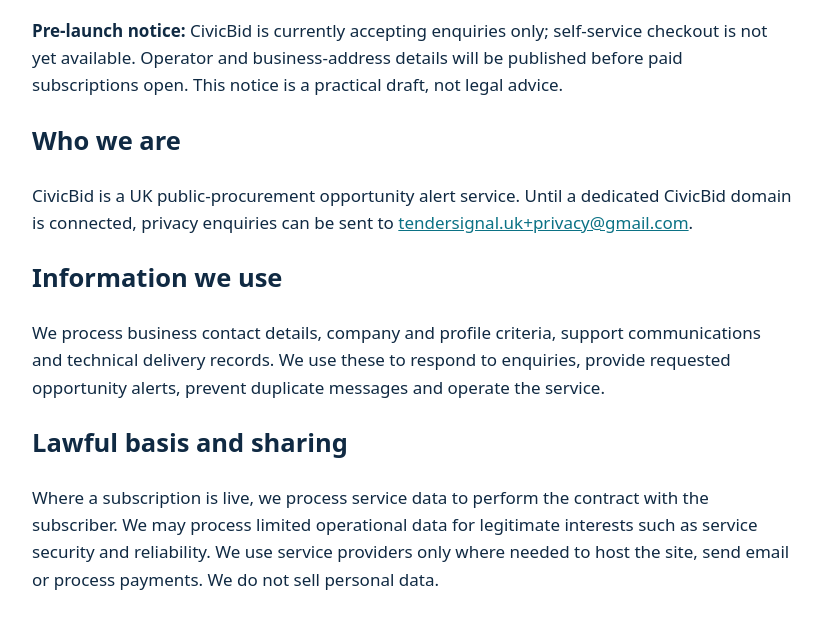
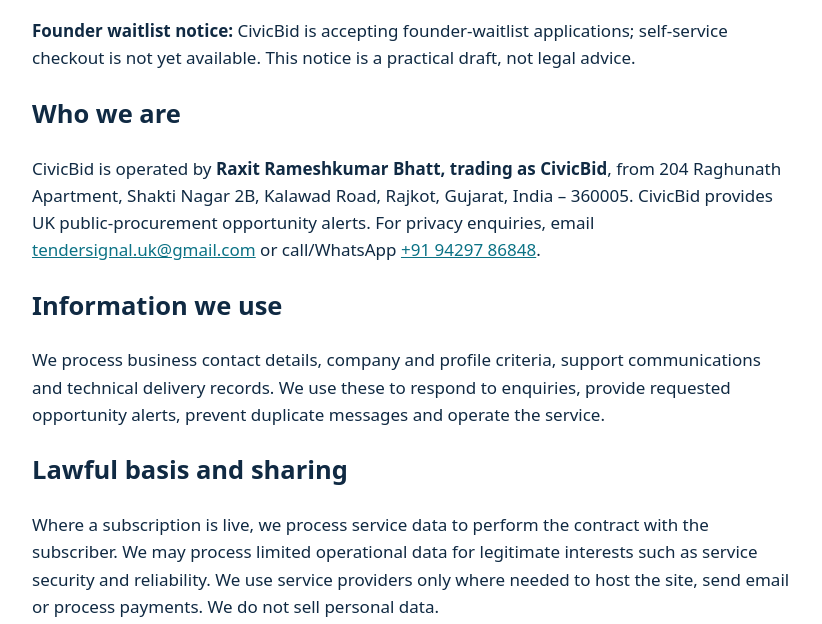
Before and after one commit to arthasmavor-cloud/tender-signal-uk, a plain HTML site: page site/privacy.html in a window 1280 px wide. Shown: the part 141-765 px from the top of the page, without its empty margins (228-1050 px from the left). Drawn offline with Linux system fonts and the light colour scheme.

Commit message:
Add CivicBid operator contact details

```diff
--- a/site/privacy.html
+++ b/site/privacy.html
@@ -1,7 +1,7 @@
 <!doctype html>
 <html lang="en"><head><meta charset="utf-8"><meta name="viewport" content="width=device-width, initial-scale=1"><title>Privacy — CivicBid</title><style>body{max-width:760px;margin:48px auto;padding:0 20px;font:17px/1.6 system-ui,sans-serif;color:#102a43}a{color:#0b7285}h1{line-height:1.1}</style></head><body>
-<p><a href="index.html">← CivicBid</a></p><h1>Privacy notice</h1><p><strong>Pre-launch notice:</strong> CivicBid is currently accepting enquiries only; self-service checkout is not yet available. Operator and business-address details will be published before paid subscriptions open. This notice is a practical draft, not legal advice.</p>
-<h2>Who we are</h2><p>CivicBid is a UK public-procurement opportunity alert service. Until a dedicated CivicBid domain is connected, privacy enquiries can be sent to <a href="mailto:tendersignal.uk+privacy@gmail.com">tendersignal.uk+privacy@gmail.com</a>.</p>
+<p><a href="index.html">← CivicBid</a></p><h1>Privacy notice</h1><p><strong>Founder waitlist notice:</strong> CivicBid is accepting founder-waitlist applications; self-service checkout is not yet available. This notice is a practical draft, not legal advice.</p>
+<h2>Who we are</h2><p>CivicBid is operated by <strong>Raxit Rameshkumar Bhatt, trading as CivicBid</strong>, from 204 Raghunath Apartment, Shakti Nagar 2B, Kalawad Road, Rajkot, Gujarat, India – 360005. CivicBid provides UK public-procurement opportunity alerts. For privacy enquiries, email <a href="mailto:tendersignal.uk@gmail.com">tendersignal.uk@gmail.com</a> or call/WhatsApp <a href="tel:+919429786848">+91 94297 86848</a>.</p>
 <h2>Information we use</h2><p>We process business contact details, company and profile criteria, support communications and technical delivery records. We use these to respond to enquiries, provide requested opportunity alerts, prevent duplicate messages and operate the service.</p>
 <h2>Lawful basis and sharing</h2><p>Where a subscription is live, we process service data to perform the contract with the subscriber. We may process limited operational data for legitimate interests such as service security and reliability. We use service providers only where needed to host the site, send email or process payments. We do not sell personal data.</p>
 <h2>Retention and rights</h2><p>We keep account and delivery records only for as long as required for the service, legal obligations and dispute resolution. You may request access, correction, deletion, restriction or objection where applicable by emailing the address above. You may also complain to the UK Information Commissioner’s Office.</p>
```
Also changed, not shown: site/cancellation.html (+1 -1 lines), site/terms.html (+2 -1 lines).
